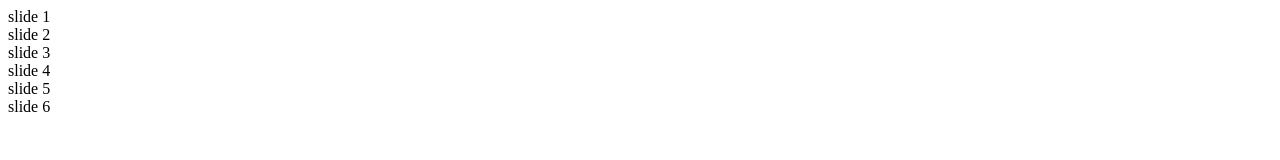
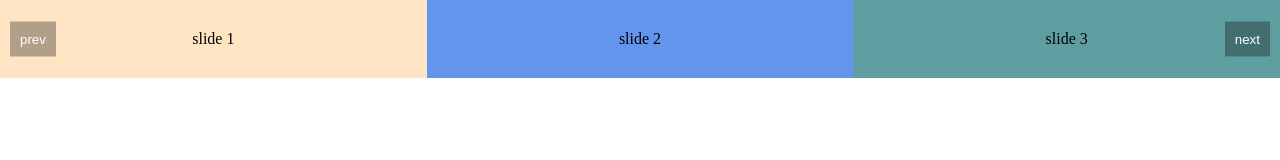
Before and after one commit to PhamHuy15/slidezy, a website: page index.html in a window 1280 px wide. Drawn offline with Linux system fonts and the light colour scheme.

Commit message:
Add loop logic and Optimize logic code 'loop'

```diff
--- a/index.html
+++ b/index.html
@@ -5,20 +5,59 @@
         <meta name="viewport" content="width=device-width, initial-scale=1.0" />
         <link rel="stylesheet" href="./src/slidezy.css" />
         <title>Document</title>
+        <style>
+            * {
+                padding: 0;
+                margin: 0;
+                box-sizing: border-box;
+            }
+
+            .slidezy-slide {
+                padding: 30px;
+                text-align: center;
+            }
+
+            .slide-1 {
+                background-color: bisque;
+            }
+
+            .slide-2 {
+                background-color: cornflowerblue;
+            }
+
+            .slide-3 {
+                background-color: cadetblue;
+            }
+
+            .slide-4 {
+                background-color: olive;
+            }
+
+            .slide-5 {
+                background-color: gray;
+            }
+
+            .slide-6 {
+                background-color: burlywood;
+            }
+        </style>
     </head>
     <body>
         <div id="my-slider">
-            <div>slide 1</div>
-            <div>slide 2</div>
-            <div>slide 3</div>
-            <div>slide 4</div>
-            <div>slide 5</div>
-            <div>slide 6</div>
+            <div class="slide-1">slide 1</div>
+            <div class="slide-2">slide 2</div>
+            <div class="slide-3">slide 3</div>
+            <div class="slide-4">slide 4</div>
+            <div class="slide-5">slide 5</div>
+            <div class="slide-6">slide 6</div>
         </div>
 
         <script src="./src/slidezy.js"></script>
         <script>
-            const mySlider = new Slidezy('#my-slider');
+            const mySlider = new Slidezy('#my-slider', {
+                items: 3,
+                loop: false,
+            });
         </script>
     </body>
 </html>
--- a/src/slidezy.css
+++ b/src/slidezy.css
@@ -0,0 +1,33 @@
+.slidezy-wrapper {
+    position: relative;
+    width: 100%;
+    overflow: hidden;
+}
+
+.slidezy-track {
+    display: flex;
+}
+
+.slidezy-slide {
+    flex: 0 0 auto;
+}
+
+.slidezy-prev,
+.slidezy-next {
+    position: absolute;
+    top: 50%;
+    transform: translateY(-50%);
+    border: none;
+    outline: none;
+    padding: 10px;
+    color: #fff;
+    background-color: rgba(0, 0, 0, 0.3);
+}
+
+.slidezy-prev {
+    left: 10px;
+}
+
+.slidezy-next {
+    right: 10px;
+}
--- a/src/slidezy.js
+++ b/src/slidezy.js
@@ -0,0 +1,92 @@
+function Slidezy(selector, options = {}) {
+    this.container = document.querySelector(selector);
+    if (!this.container) {
+        console.error(`Slidezy: Container "${selector}" not found`);
+        return;
+    }
+
+    this.otp = Object.assign(
+        {
+            items: 1,
+            speed: 300,
+            loop: false,
+        },
+        options,
+    );
+    this.slides = Array.from(this.container.children);
+    this.currentIndex = this.otp.loop ? this.otp.items : 0;
+
+    this._init();
+    this._updatePosition();
+}
+
+Slidezy.prototype._init = function () {
+    this.container.classList.add('slidezy-wrapper');
+
+    this._createTrack();
+    this._createNavigation();
+};
+
+Slidezy.prototype._createTrack = function () {
+    this.slidezyTrack = document.createElement('div');
+    this.slidezyTrack.className = 'slidezy-track';
+
+    if (this.otp.loop) {
+        const cloneHead = this.slides.slice(-this.otp.items).map((slide) => slide.cloneNode(true));
+        const cloneTail = this.slides.slice(0, this.otp.items).map((slide) => slide.cloneNode(true));
+
+        this.slides = cloneHead.concat(this.slides.concat(cloneTail));
+    }
+
+    this.slides.forEach((slide) => {
+        slide.classList.add('slidezy-slide');
+        slide.style.flexBasis = `calc(100% / ${this.otp.items})`;
+        this.slidezyTrack.appendChild(slide);
+    });
+
+    this.container.appendChild(this.slidezyTrack);
+};
+
+Slidezy.prototype._createNavigation = function () {
+    this.prevBtn = document.createElement('button');
+    this.prevBtn.innerText = 'prev';
+
+    this.nextBtn = document.createElement('button');
+    this.nextBtn.innerText = 'next';
+
+    this.prevBtn.className = 'slidezy-prev';
+    this.nextBtn.className = 'slidezy-next';
+
+    this.container.append(this.prevBtn, this.nextBtn);
+
+    this.prevBtn.onclick = () => this.moveSlide(-1);
+    this.nextBtn.onclick = () => this.moveSlide(1);
+};
+
+Slidezy.prototype.moveSlide = function (step) {
+    if (this._inAnimation) return;
+    this._inAnimation = true;
+
+    const maxIndex = this.slides.length - this.otp.items;
+    this.currentIndex = Math.min(Math.max(this.currentIndex + step, 0), maxIndex);
+
+    setTimeout(() => {
+        if (this.otp.loop) {
+            if (this.currentIndex <= 0) {
+                this.currentIndex = maxIndex - this.otp.items;
+            } else if (this.currentIndex >= maxIndex) {
+                this.currentIndex = this.otp.items;
+            }
+            this._updatePosition(true);
+        }
+        this._inAnimation = false;
+    }, this.otp.speed);
+
+    this._updatePosition();
+};
+
+Slidezy.prototype._updatePosition = function (instant = false) {
+    this.slidezyTrack.style.transition = instant ? 'none' : `transform ${this.otp.speed}ms ease`;
+    this.offset = -(this.currentIndex * (100 / this.otp.items));
+    this.slidezyTrack.style.transform = `translateX(${this.offset}%)`;
+};
```
Also changed, not shown: slidezy.min.css, slidezy.min.js.
